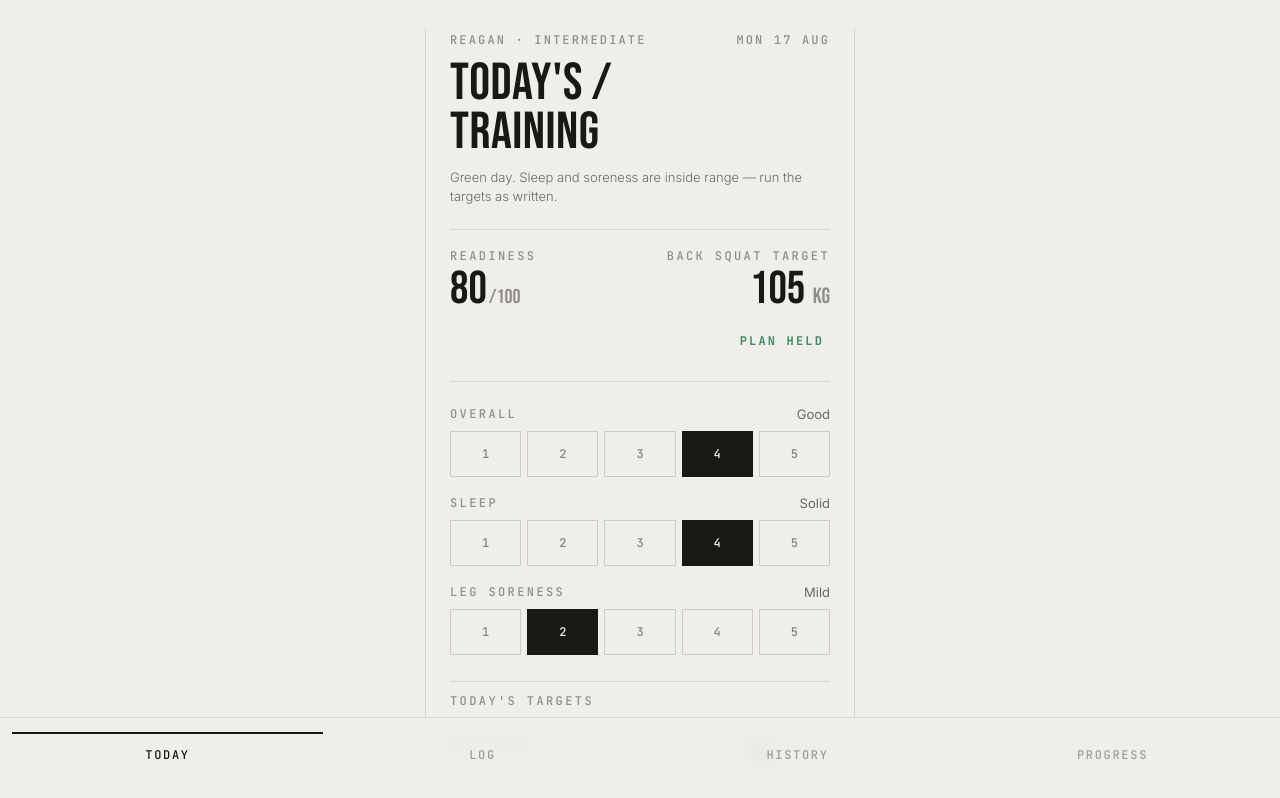
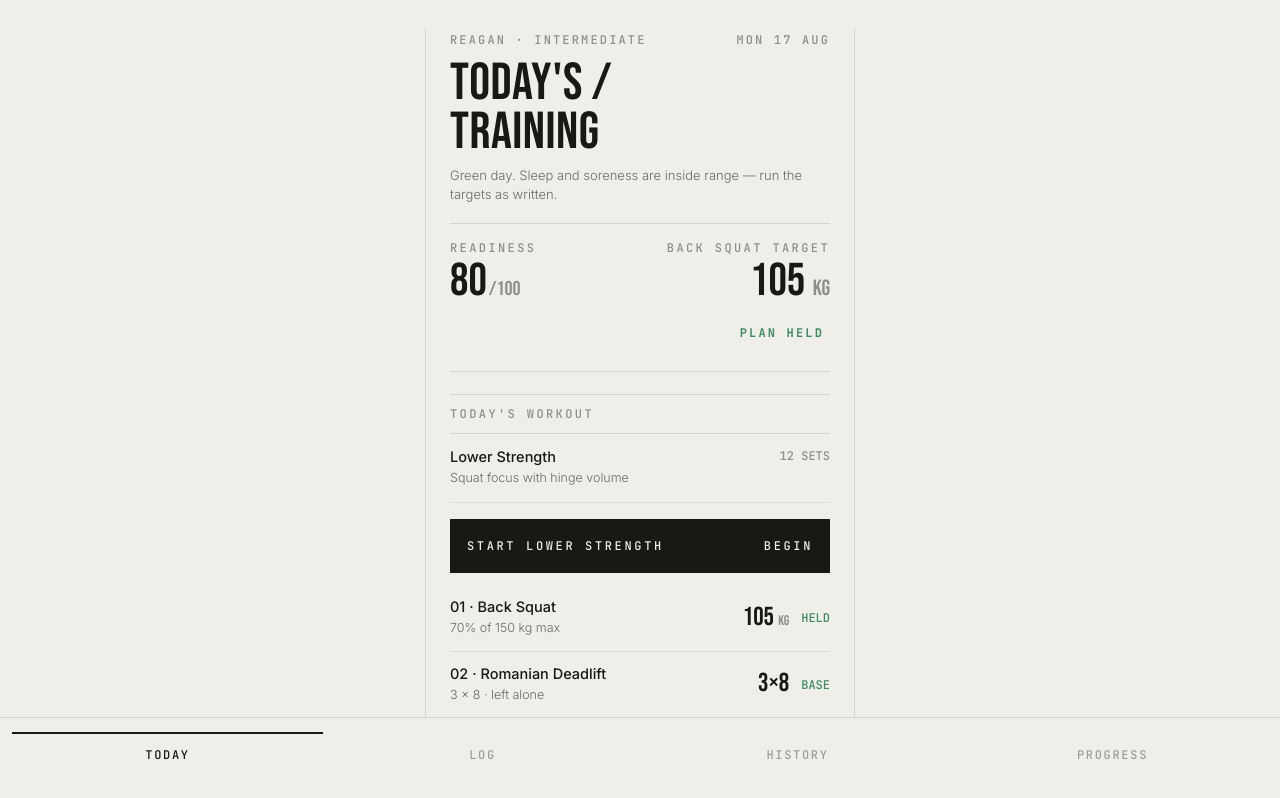
Before and after one commit to reagankangfitness-droid/STR, a React (Vite) app: page / in a window 1280 px wide. Shown: the top 798 px of the page. Built offline with nearby package versions, Linux system fonts and the light colour scheme.

Commit message:
Simplify Today screen

```diff
--- a/src/App.css
+++ b/src/App.css
@@ -87,7 +87,7 @@ button:disabled {
 }
 
 .day-head p {
-  margin: 10px 0 0;
+  margin: 8px 0 0;
   color: var(--ink-62);
   font-size: 13px;
   font-weight: 300;
@@ -108,8 +108,9 @@ button:disabled {
   display: grid;
   grid-template-columns: minmax(0, 0.9fr) minmax(0, 1fr);
   gap: 12px;
-  margin-top: 22px;
-  padding: 18px 0;
+  align-items: start;
+  margin-top: 18px;
+  padding: 16px 0;
   border-top: 1px solid var(--rule);
   border-bottom: 1px solid var(--rule);
 }
@@ -249,7 +250,7 @@ button:disabled {
 }
 
 .targets-list {
-  margin-top: 26px;
+  margin-top: 22px;
 }
 
 .maxes-list {
@@ -264,6 +265,22 @@ button:disabled {
   padding: 11px 0;
   border-top: 1px solid var(--rule);
   border-bottom: 1px solid var(--rule);
+}
+
+.subsection-label {
+  margin: 0;
+  padding: 11px 0;
+  border-bottom: 1px solid var(--rule);
+  color: var(--ink-45);
+  font-family: "JetBrains Mono", monospace;
+  font-size: 12px;
+  font-weight: 500;
+  letter-spacing: 0.2em;
+  text-transform: uppercase;
+}
+
+.setup-panel {
+  margin-top: 26px;
 }
 
 .session-row {
@@ -326,6 +343,50 @@ button:disabled {
 
 .footnote {
   padding-top: 12px;
+}
+
+.workout-summary {
+  display: grid;
+  grid-template-columns: minmax(0, 1fr) auto;
+  gap: 4px 12px;
+  padding: 14px 0;
+  border-bottom: 1px solid var(--rule-soft);
+}
+
+.workout-summary span {
+  font-size: 14.5px;
+  font-weight: 500;
+}
+
+.workout-summary strong {
+  color: var(--ink-45);
+  font-family: "JetBrains Mono", monospace;
+  font-size: 12px;
+  font-weight: 500;
+  text-transform: uppercase;
+}
+
+.workout-summary p {
+  grid-column: 1 / -1;
+  margin: 0;
+  color: var(--ink-62);
+  font-size: 12.5px;
+  font-weight: 300;
+  line-height: 1.5;
+}
+
+.session-preview {
+  margin-top: 12px;
+  border-bottom: 1px solid var(--rule);
+}
+
+.preview-more {
+  margin: 0;
+  padding: 12px 0;
+  color: var(--ink-50);
+  font-size: 12.5px;
+  font-weight: 300;
+  line-height: 1.5;
 }
 
 .max-row {
@@ -669,6 +730,10 @@ button:disabled {
   font-weight: 500;
   letter-spacing: 0.22em;
   text-transform: uppercase;
+}
+
+.decision-button {
+  margin-top: 16px;
 }
 
 .secondary-button {
@@ -1053,15 +1118,6 @@ button:disabled {
     font-size: 44px;
   }
 
-  .target-band {
-    grid-template-columns: 1fr;
-  }
-
-  .target-side,
-  .load-number {
-    text-align: left;
-  }
-
   .set-head,
   .set-row {
     grid-template-columns: 25px minmax(0, 1fr) 48px 40px 36px;
--- a/src/App.tsx
+++ b/src/App.tsx
@@ -667,23 +667,15 @@ function App() {
         {tab === 'today' && (
             <Today
               activeWorkout={activeWorkout}
-              addCustomExercise={addCustomExercise}
-              adjustExercise={adjustExercise}
               focusTarget={focusTarget}
               patchCheckin={patchCheckin}
             profile={state.profile}
-            removeExercise={removeExercise}
-            resetLocalData={resetLocalData}
             score={score}
-            setExerciseLift={setExerciseLift}
-            setTodayWorkout={setTodayWorkout}
             showWhy={showWhy}
             startWorkout={startWorkout}
             state={state}
             syncNow={syncNow}
             targetMap={targetMap}
-            updateMax={updateMax}
-            updateExercise={updateExercise}
             verdict={verdict}
             setShowWhy={setShowWhy}
           />
@@ -714,10 +706,21 @@ function App() {
         {tab === 'history' && <History queued={state.sync.queued} sessions={state.sessions} />}
         {tab === 'progress' && (
           <Progress
+            activeWorkout={activeWorkout}
+            addCustomExercise={addCustomExercise}
+            adjustExercise={adjustExercise}
+            profile={state.profile}
+            removeExercise={removeExercise}
+            resetLocalData={resetLocalData}
             selectedLift={state.selectedLift}
+            setExerciseLift={setExerciseLift}
             sessions={state.sessions}
             setSelectedLift={(selectedLift) => setState((current) => ({ ...current, selectedLift }))}
+            setTodayWorkout={setTodayWorkout}
+            state={state}
             target={selectedTarget ? targetMap.get(selectedTarget.id) : undefined}
+            updateMax={updateMax}
+            updateExercise={updateExercise}
           />
         )}
       </section>
@@ -734,49 +737,34 @@ function App() {
 
 function Today({
   activeWorkout,
-  addCustomExercise,
-  adjustExercise,
   focusTarget,
   patchCheckin,
   profile,
-  removeExercise,
-  resetLocalData,
   score,
-  setExerciseLift,
   setShowWhy,
-  setTodayWorkout,
   showWhy,
   startWorkout,
   state,
   syncNow,
   targetMap,
-  updateMax,
-  updateExercise,
   verdict,
 }: {
   activeWorkout: Workout
-  addCustomExercise: (workoutId: string, draft: ExerciseDraft) => void
-  adjustExercise: (workoutId: string, exerciseId: string, field: 'sets' | 'reps' | 'pctOfMax' | 'rpe', delta: number) => void
   focusTarget?: TargetResult
   patchCheckin: (next: Partial<Checkin>) => void
   profile: Profile
-  removeExercise: (workoutId: string, exerciseId: string) => void
-  resetLocalData: () => void
   score: number
-  setExerciseLift: (workoutId: string, exerciseId: string, lift: Lift | 'none') => void
   setShowWhy: (value: boolean) => void
-  setTodayWorkout: (workoutId: string) => void
   showWhy: boolean
   startWorkout: (workoutId?: string) => void
   state: StoredState
   syncNow: () => void
   targetMap: Map<string, TargetResult>
-  updateMax: (lift: Lift, delta: number) => void
-  updateExercise: (workoutId: string, exerciseId: string, patch: Partial<PlannedExercise>) => void
   verdict: { badge: string; sentence: string }
 }) {
-  const mainTargets = state.workouts.flatMap((workout) => workout.exercises.filter((exercise) => exercise.lift))
   const targetLabel = focusTarget?.exercise.name ? `${focusTarget.exercise.name} target` : 'Target'
+  const previewExercises = activeWorkout.exercises.slice(0, 2)
+  const hiddenExerciseCount = Math.max(0, activeWorkout.exercises.length - previewExercises.length)
 
   return (
     <>
@@ -810,80 +798,48 @@ function Today({
         )}
       </section>
 
+      <section className="targets-list">
+        <h2 className="section-label">Today&apos;s workout</h2>
+        <div className="workout-summary">
+          <span>{activeWorkout.name}</span>
+          <strong>{workoutSetCount(activeWorkout)} SETS</strong>
+          <p>{activeWorkout.detail}</p>
+        </div>
+
+        <button className="primary-button decision-button" onClick={() => startWorkout(activeWorkout.id)} type="button">
+          <span>Start {activeWorkout.name}</span>
+          <span>Begin</span>
+        </button>
+
+        <div className="session-preview">
+          {previewExercises.map((exercise, index) => {
+          const target = targetMap.get(exercise.id)
+          return (
+            <div className="target-row" key={exercise.id}>
+              <div>
+                <strong>{String(index + 1).padStart(2, '0')} · {exercise.name}</strong>
+                <p>{exercise.lift ? target?.basis : `${exercise.sets} × ${exercise.reps} · left alone`}</p>
+              </div>
+              <p>{exercise.lift ? formatKg(target?.kg) : `${exercise.sets}×${exercise.reps}`} <span>{exercise.lift ? profile.units : ''}</span></p>
+              <em className={(target?.adj ?? 0) === 0 ? 'sage-text' : 'amber-text'}>{exercise.lift ? target?.adj === 0 ? 'held' : `${target?.adj}%` : 'base'}</em>
+            </div>
+          )
+        })}
+          {hiddenExerciseCount > 0 && <p className="preview-more">{hiddenExerciseCount} more in Log.</p>}
+        </div>
+      </section>
+
       <section className="checkin">
+        <h2 className="section-label">Readiness check</h2>
         <CheckinRow label="Overall" value={state.checkin.overall} words={readouts.overall} onChange={(overall) => patchCheckin({ overall })} />
         <CheckinRow label="Sleep" value={state.checkin.sleep} words={readouts.sleep} onChange={(sleep) => patchCheckin({ sleep })} />
         <CheckinRow label="Leg soreness" value={state.checkin.soreness} words={readouts.soreness} onChange={(soreness) => patchCheckin({ soreness })} />
       </section>
 
-      <section className="targets-list">
-        <h2 className="section-label">Today&apos;s targets</h2>
-        {mainTargets.map((exercise) => {
-          const target = targetMap.get(exercise.id)
-          return (
-            <div className="target-row" key={exercise.id}>
-              <div>
-                <strong>{exercise.name}</strong>
-                <p>{target?.basis}</p>
-              </div>
-              <p>{formatKg(target?.kg)} <span>{profile.units}</span></p>
-              <em className={(target?.adj ?? 0) === 0 ? 'sage-text' : 'amber-text'}>{target?.adj === 0 ? 'held' : `${target?.adj}%`}</em>
-            </div>
-          )
-        })}
-        <p className="footnote">Percentages come from your check-in, not from a mood. Accessories are left alone.</p>
-      </section>
-
-      <section className="maxes-list">
-        <h2 className="section-label">Working maxes</h2>
-        {(['squat', 'bench', 'deadlift', 'press'] as Lift[]).map((lift) => (
-          <MaxRow key={lift} lift={lift} units={profile.units} value={state.maxes[lift]} updateMax={updateMax} />
-        ))}
-      </section>
-
-      <section className="session-list">
-        <h2 className="section-label">Today&apos;s workout</h2>
-        {state.workouts.map((workout) => (
-          <button
-            className={workout.id === activeWorkout.id ? 'session-choice today-choice' : 'session-choice'}
-            key={workout.id}
-            onClick={() => setTodayWorkout(workout.id)}
-            type="button"
-          >
-            <span>{workout.name}</span>
-            <p>{workout.detail}</p>
-            <em>{workout.id === activeWorkout.id ? 'TODAY' : `${workoutSetCount(workout)} SETS`}</em>
-          </button>
-        ))}
-      </section>
-
-      <section className="builder-list">
-        <h2 className="section-label">Workout editor</h2>
-        {activeWorkout.exercises.map((exercise) => (
-          <ExerciseEditor
-            adjustExercise={adjustExercise}
-            exercise={exercise}
-            key={exercise.id}
-            removeExercise={removeExercise}
-            setExerciseLift={setExerciseLift}
-            updateExercise={updateExercise}
-            workoutId={activeWorkout.id}
-          />
-        ))}
-        <AddExerciseForm addCustomExercise={addCustomExercise} workoutId={activeWorkout.id} />
-      </section>
-
-      <button className="primary-button" onClick={() => startWorkout(activeWorkout.id)} type="button">
-        <span>Start {activeWorkout.name}</span>
-        <span>Start</span>
-      </button>
-
       <div className="sync-line">
         <span>● {state.sync.online ? 'ONLINE' : 'OFFLINE'} · {state.sync.queued} CHANGE WAITING</span>
         <button onClick={syncNow} type="button">Sync</button>
       </div>
-
-      <button className="reset-button" onClick={resetLocalData} type="button">Reset local data</button>
     </>
   )
 }
@@ -1240,15 +1196,37 @@ function History({ queued, sessions }: { queued: number; sessions: Session[] })
 }
 
 function Progress({
+  activeWorkout,
+  addCustomExercise,
+  adjustExercise,
+  profile,
+  removeExercise,
+  resetLocalData,
   selectedLift,
+  setExerciseLift,
   sessions,
   setSelectedLift,
+  setTodayWorkout,
+  state,
   target,
+  updateMax,
+  updateExercise,
 }: {
+  activeWorkout: Workout
+  addCustomExercise: (workoutId: string, draft: ExerciseDraft) => void
+  adjustExercise: (workoutId: string, exerciseId: string, field: 'sets' | 'reps' | 'pctOfMax' | 'rpe', delta: number) => void
+  profile: Profile
+  removeExercise: (workoutId: string, exerciseId: string) => void
+  resetLocalData: () => void
   selectedLift: Lift
+  setExerciseLift: (workoutId: string, exerciseId: string, lift: Lift | 'none') => void
   sessions: Session[]
   setSelectedLift: (lift: Lift) => void
+  setTodayWorkout: (workoutId: string) => void
+  state: StoredState
   target?: TargetResult
+  updateMax: (lift: Lift, delta: number) => void
+  updateExercise: (workoutId: string, exerciseId: string, patch: Partial<PlannedExercise>) => void
 }) {
   const liftNames: Record<Lift, string> = {
     squat: 'Back Squat',
@@ -1295,6 +1273,51 @@ function Progress({
         <div><span>Back Squat</span><strong>115 × 5</strong></div>
         <div><span>Bench Press</span><strong>72.5 × 5</strong></div>
       </section>
+
+      <section className="setup-panel">
+        <h2 className="section-label">Setup</h2>
+
+        <section className="session-list">
+          <h3 className="subsection-label">Today&apos;s workout</h3>
+          {state.workouts.map((workout) => (
+            <button
+              className={workout.id === activeWorkout.id ? 'session-choice today-choice' : 'session-choice'}
+              key={workout.id}
+              onClick={() => setTodayWorkout(workout.id)}
+              type="button"
+            >
+              <span>{workout.name}</span>
+              <p>{workout.detail}</p>
+              <em>{workout.id === activeWorkout.id ? 'TODAY' : `${workoutSetCount(workout)} SETS`}</em>
+            </button>
+          ))}
+        </section>
+
+        <section className="maxes-list">
+          <h3 className="subsection-label">Working maxes</h3>
+          {(['squat', 'bench', 'deadlift', 'press'] as Lift[]).map((lift) => (
+            <MaxRow key={lift} lift={lift} units={profile.units} value={state.maxes[lift]} updateMax={updateMax} />
+          ))}
+        </section>
+
+        <section className="builder-list">
+          <h3 className="subsection-label">Workout editor</h3>
+          {activeWorkout.exercises.map((exercise) => (
+            <ExerciseEditor
+              adjustExercise={adjustExercise}
+              exercise={exercise}
+              key={exercise.id}
+              removeExercise={removeExercise}
+              setExerciseLift={setExerciseLift}
+              updateExercise={updateExercise}
+              workoutId={activeWorkout.id}
+            />
+          ))}
+          <AddExerciseForm addCustomExercise={addCustomExercise} workoutId={activeWorkout.id} />
+        </section>
+
+        <button className="reset-button" onClick={resetLocalData} type="button">Reset local data</button>
+      </section>
     </>
   )
 }
```
